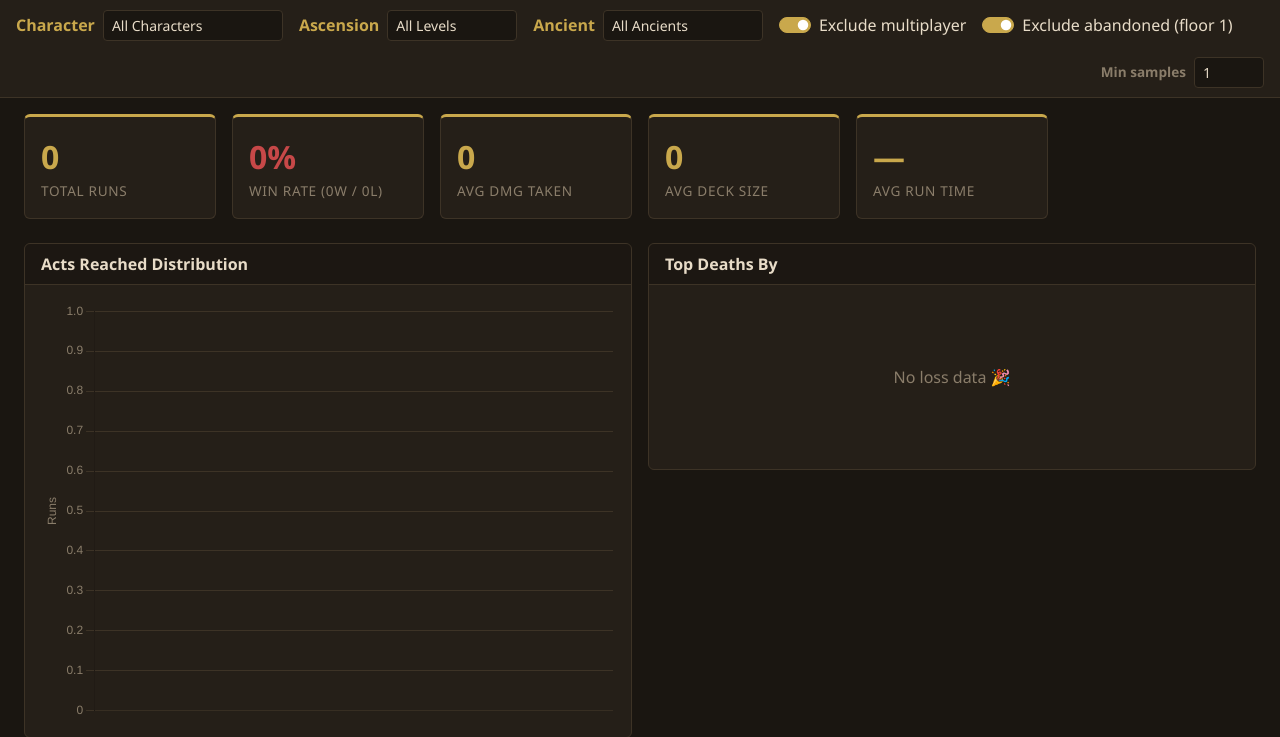
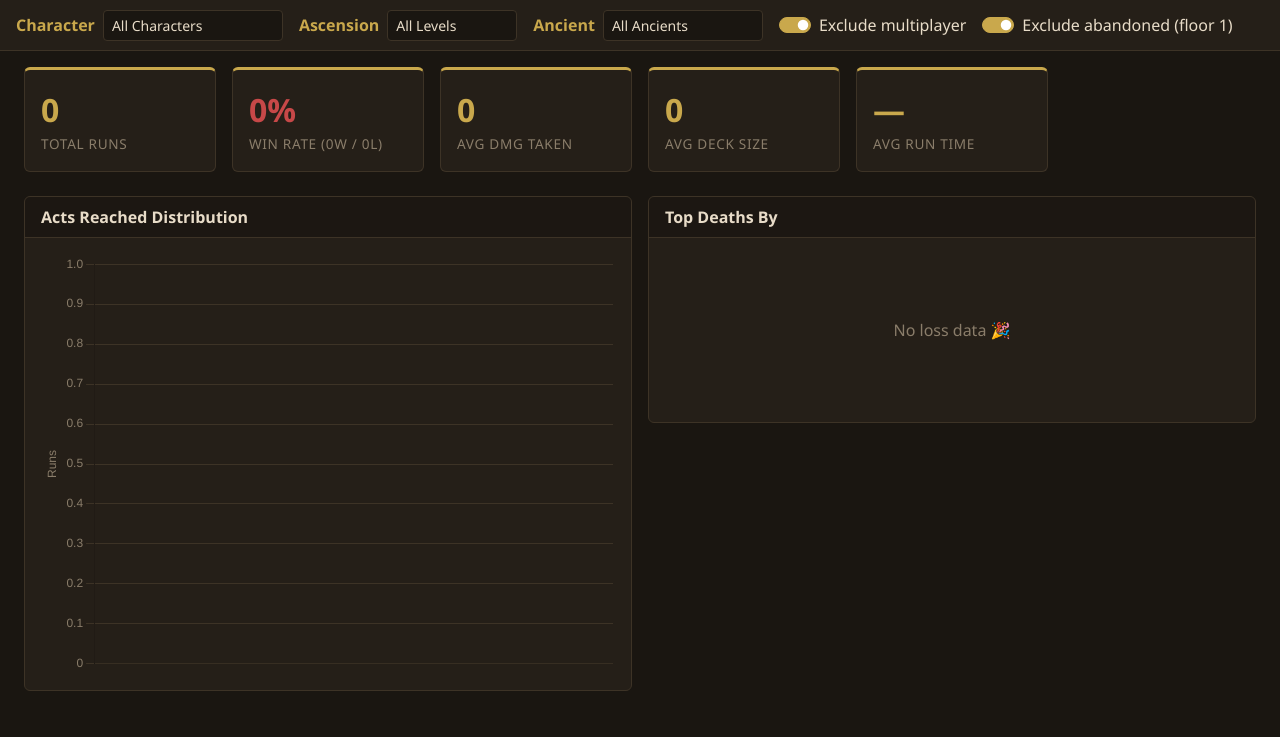
Before and after one commit to lucasphanpersonal/slay-the-spire-2-analyzer, a Flask app: page / in a window 1280 px wide. Shown: the part 60-797 px from the top of the page. After the commit the page ends 751 px from the top, so only its background shows below. Run offline with Flask 3, Linux system fonts and the light colour scheme; data that the repository does not hold is empty; some libraries are stand-ins or nearby versions.

Commit message:
Move min_samples to Cards tab as descriptive 'Min offered runs' filter
Agent-Logs-Url: https://github.com/lucasphanpersonal/slay-the-spire-2-analyzer/sessions/fd9791ce-f6a1-4c66-895a-35a62751df3b

Co-authored-by: lucasphanpersonal <76053551+lucasphanpersonal@users.noreply.github.com>

```diff
--- a/templates/index.html
+++ b/templates/index.html
@@ -233,10 +233,6 @@
     <input class="form-check-input" type="checkbox" id="filter-abandoned" checked />
     <label class="form-check-label" for="filter-abandoned">Exclude abandoned (floor 1)</label>
   </div>
-  <div class="d-flex align-items-center gap-2 ms-auto">
-    <label class="fw-semibold" style="color:var(--sts-muted);white-space:nowrap;font-size:.85rem">Min samples</label>
-    <input type="number" id="filter-min-samples" class="form-control form-control-sm" value="1" min="1" style="width:70px" />
-  </div>
 </div>
 
 <!-- Toast container -->
@@ -265,8 +261,12 @@
 
   <!-- CARDS TAB -->
   <div id="tab-cards" class="tab-pane" style="display:none">
-    <div class="mb-3">
+    <div class="mb-3 d-flex align-items-center gap-3">
       <input type="text" id="card-search" class="form-control" placeholder="Filter cards…" style="max-width:300px" />
+      <div class="d-flex align-items-center gap-2">
+        <label class="fw-semibold" for="cards-min-offered" style="color:var(--sts-muted);white-space:nowrap;font-size:.85rem">Min offered runs</label>
+        <input type="number" id="cards-min-offered" class="form-control form-control-sm" value="1" min="1" style="width:70px" title="Hide cards offered in fewer than this many runs" />
+      </div>
     </div>
     <div id="cards-loading" class="loading">Loading…</div>
     <div id="cards-content" style="display:none">
@@ -596,7 +596,6 @@ const state = {
   ancient: '',
   excludeMultiplayer: true,
   excludeAbandoned: true,
-  minSamples: 1,
   relicSubtab: 'choice',
   // cached data
   cache: {},
@@ -627,7 +626,6 @@ function queryParams(extra = {}) {
     ancient: state.ancient,
     exclude_multiplayer: state.excludeMultiplayer,
     exclude_abandoned: state.excludeAbandoned,
-    min_samples: state.minSamples,
     ...extra,
   });
   return p.toString();
@@ -846,7 +844,7 @@ let allCards = [];
 async function loadCards() {
   showLoading('cards-loading'); hideContent('cards-content');
   try {
-    allCards = await apiFetch('cards', { min_samples: state.minSamples });
+    allCards = await apiFetch('cards', { min_samples: parseInt(document.getElementById('cards-min-offered').value) || 1 });
     renderCardsTable(allCards);
     initSort('cards-table', allCards, renderCardsTable);
     showContent('cards-content');
@@ -1894,9 +1892,9 @@ document.getElementById('filter-abandoned').addEventListener('change', e => {
   state.excludeAbandoned = e.target.checked; invalidateCache(); loadCurrentTab();
 });
 
-document.getElementById('filter-min-samples').addEventListener('change', e => {
-  state.minSamples = parseInt(e.target.value) || 1; invalidateCache();
-  if (state.tab === 'cards') loadCards();
+document.getElementById('cards-min-offered').addEventListener('change', () => {
+  invalidateCache();
+  loadCards();
 });
 
 document.getElementById('card-search').addEventListener('input', () => {
```
